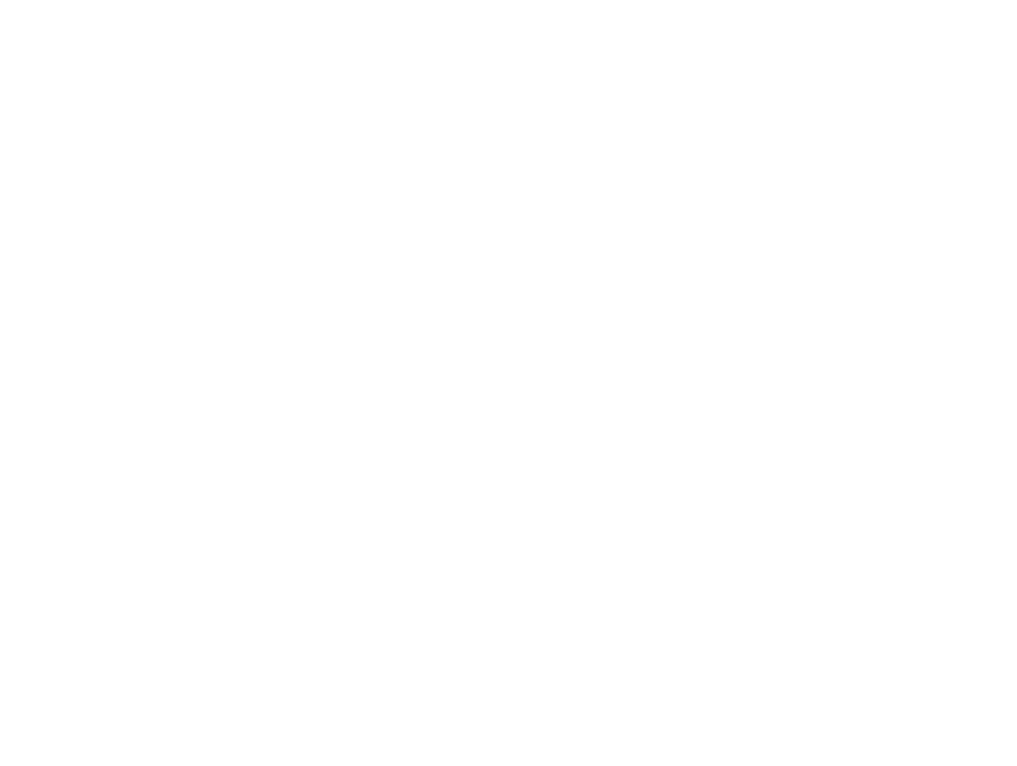
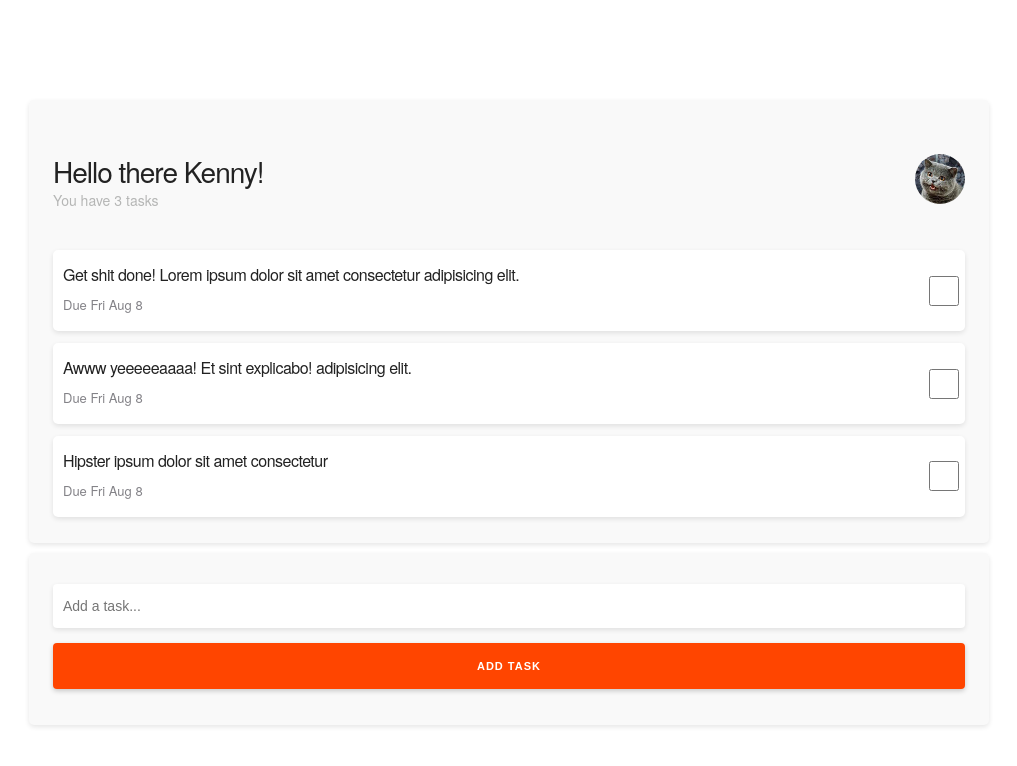
Before and after one commit to mrkchoi/todo-localstorage, a plain HTML site: page index.html in a window 1280 px wide. Shown: the whole page, without its empty margins (131-1148 px from the left). Drawn offline with nearby package versions, Linux system fonts and the light colour scheme.

Commit message:
UI styling v1 completed

```diff
--- a/index.html
+++ b/index.html
@@ -16,10 +16,71 @@
 
     <!-- Custom CSS -->
     <link rel="stylesheet" href="styles/style.css">
-    <title>Document</title>
+    <title>Get Shit Done!</title>
 </head>
 <body>
+    <div class="container">
+        <!-- Header -->
+        <div class="header">
+            <div class="header__content">
+                <h2 class="header__title">Hello there <span class="header__title--name">Kenny</span>!</h2>
+                <p class="header__subtitle">You have
+                    <span class="header__subtitle--number">3</span>
+                    tasks</p>
+            </div>
+            <div class="header__img">
+            </div>
+        </div>
 
+        <!-- List -->
+        <div class="task__list">
+            <div class="task__item">
+                <div class="task__content">
+                    <h5 class="task__title">Get shit done! Lorem ipsum dolor sit amet consectetur adipisicing elit.</h5>
+                    <p class="task__subtitle">Due Fri Aug 8</p>
+                </div>
+                <div class="task__checkbox--wrapper">
+                    <form class="task__form">
+                        <input class="task__checkbox" type="checkbox" data-task=0>
+                    </form>
+                </div>
+            </div>
+            <div class="task__item">
+                <div class="task__content">
+                    <h5 class="task__title">Awww yeeeeeaaaa! Et sint explicabo! adipisicing elit.</h5>
+                    <p class="task__subtitle">Due Fri Aug 8</p>
+                </div>
+                <div class="task__checkbox--wrapper">
+                    <form class="task__form">
+                        <input class="task__checkbox" type="checkbox" data-task=0>
+                    </form>
+                </div>
+            </div>
+            <div class="task__item">
+                <div class="task__content">
+                    <h5 class="task__title">Hipster ipsum dolor sit amet consectetur</h5>
+                    <p class="task__subtitle">Due Fri Aug 8</p>
+                </div>
+                <div class="task__checkbox--wrapper">
+                    <form class="task__form">
+                        <input class="task__checkbox" type="checkbox" data-task=0>
+                    </form>
+                </div>
+            </div>
+        </div>
+    </div>
+
+        <!-- <hr /> -->
+    <div class="container container__addtask">
+        <!-- Add Task Button -->
+        <div class="add__task">
+            <form class="add__form">
+                <input type="text" id="add__task--field" placeholder="Add a task...">
+                <button class="add__task--btn" type="submit">Add Task</button>
+            </form>
+        </div>
+
+    </div>
 
 
 
--- a/styles/style.css
+++ b/styles/style.css
@@ -0,0 +1,162 @@
+body {
+    margin: 0;
+    padding: 0;
+    box-sizing: border-box;
+    font-size: 62.5%;
+}
+
+.container {
+    /* max-width: 60rem; */
+    margin-top: 10rem;
+    /* border: 1px solid black; */
+
+    border-radius: 5px;
+    box-shadow: 0 2px 5px rgba(0,0,0,0.1);
+    background-color: #f9f9f9;
+    padding: 4rem 2.4rem 1.4rem;
+}
+
+/* Header */
+
+.header {
+    display: flex;
+    justify-content: space-between;
+    margin: 1.4rem 0;
+}
+.header__title {
+    margin-bottom: 0;
+    font-size: 2.8rem;
+}
+.header__subtitle {
+    font-size: 1.4rem;
+    color: #b5b6b5;
+}
+
+.header__img {
+    background-color: orangered;
+    width: 5rem;
+    height: 5rem;
+    border-radius: 50%;
+    background-image: url(../assets/lolcats-final.jpg);
+    background-size: cover;
+}
+
+
+/* Task List */
+.task__item {
+    box-shadow: 0px 2px 5px rgba(0,0,0,0.1);
+    border-radius: 5px;
+    padding: 1rem;
+    margin-bottom: 1.2rem;
+    cursor: pointer;
+    background-color: #fff;
+
+    display: flex;
+    justify-content: space-between;
+    align-items: center;
+    transition: all 150ms ease-in-out;
+}
+.task__item:hover {
+    box-shadow: 0 4px 8px rgba(0,0,0,0.1);
+}
+
+.task__content {
+    margin: 0.5rem 0;
+    flex: 1;
+}
+.task__title {
+    margin-bottom: 1rem;
+    font-size: 1.6rem;
+    line-height: 2rem;
+}
+
+.task__subtitle {
+    font-size: 1.3rem;
+    margin-bottom: 0;
+    margin-top: .4rem;
+    color: #848388;
+}
+
+.task__checkbox--wrapper {
+    width: 3rem;
+    margin-left: 2.5rem;
+}
+
+.task__checkbox--wrapper:hover {
+    cursor: pointer;
+}
+
+.task__form {
+    margin-bottom: 0;
+}
+.task__form:hover {
+    cursor: pointer;
+}
+
+.task__checkbox {
+    margin-bottom: 0;
+    width: 3rem;
+    height: 3rem;
+    /* -webkit-appearance: none;
+    border: 1px solid #848388;
+    width: 15px;
+    height: 15px;
+    display: inline-block !important;
+    border-radius: 5px; */
+}
+
+/* .task__checkbox:checked {
+    content: '\&#10004;';
+} */
+
+.task__checkbox:hover {
+    cursor: pointer;
+}
+
+/* Add Task */
+
+.container__addtask {
+    margin-top: 1rem;
+    border-radius: 5px;
+    box-shadow: 0 2px 5px rgba(0,0,0,0.1);
+    background-color: #f9f9f9;
+    padding-top: 0.1rem;
+    padding-bottom: .1rem;
+}
+
+.add__task {
+    margin-top: 3rem;
+}
+#add__task--field {
+    width: 100%;
+    padding: 2.2rem 1rem;
+    box-shadow: 0 2px 5px rgba(0,0,0,0.1);
+    border: transparent;
+    font-size: 1.4rem;
+}
+
+.add__task--btn {
+    background-color: orangered;
+    color: #fff;
+    font-weight: 900;
+    border: transparent;
+    box-shadow: 0 2px 5px rgba(0,0,0,0.2);
+    width: 100%;
+    height: initial;
+    padding: 4px 30px;
+    transition: all 150ms ease-in-out;
+    transform: scale(1);
+}
+.add__task--btn:focus {
+    color: #fff;
+    box-shadow: 0 4px 8px rgba(0,0,0,0.2);
+}
+.add__task--btn:hover {
+    box-shadow: 0 4px 8px rgba(0,0,0,0.2);
+    color: #fff;
+}
+
+.add__task--btn:active {
+    box-shadow: 0 3px 2px rgba(0,0,0,0.2);
+    color: #fff;
+}
```
Also changed, not shown: assets/lolcats-final.jpg (added), assets/lolcats.jpg (added).
